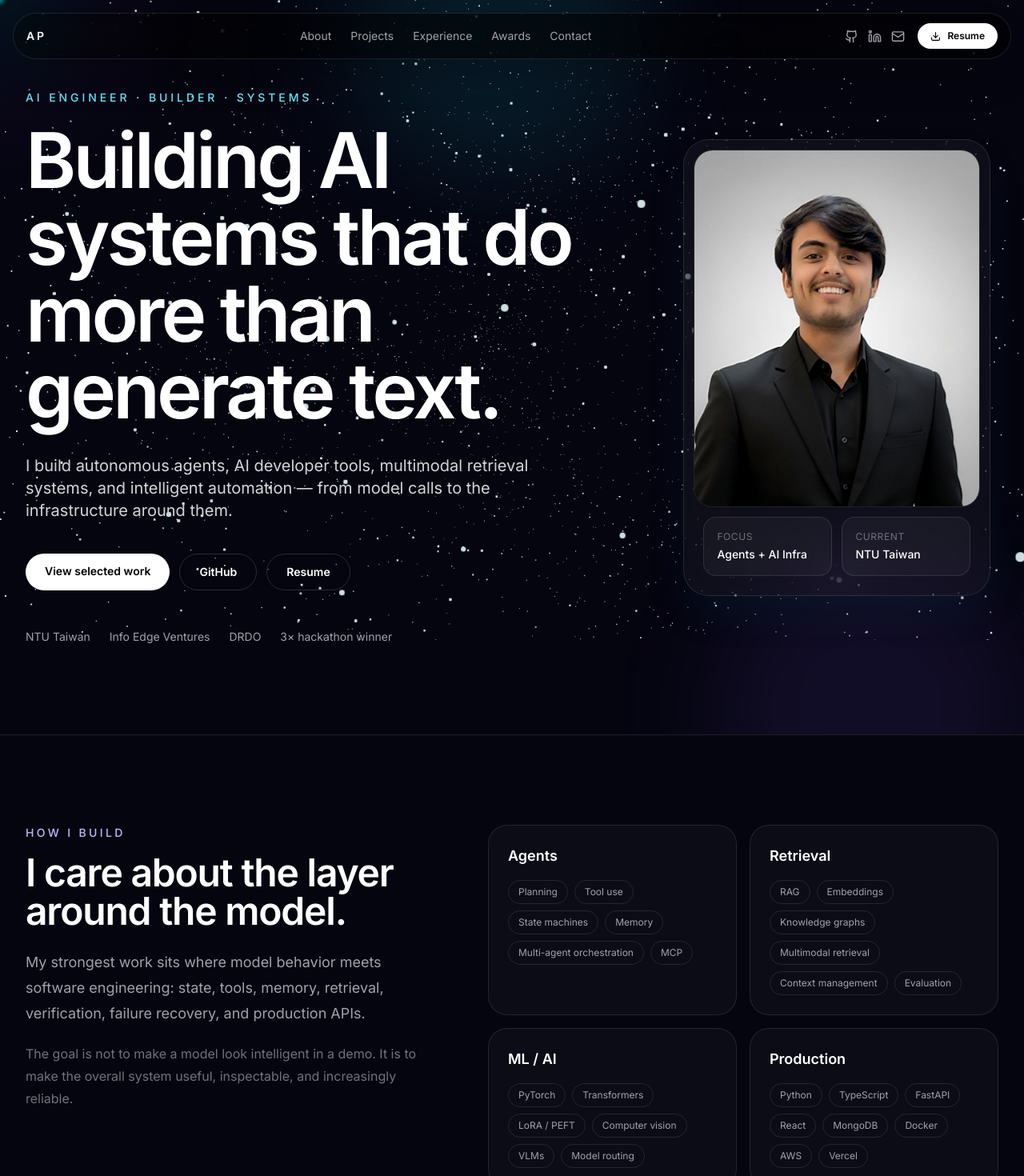
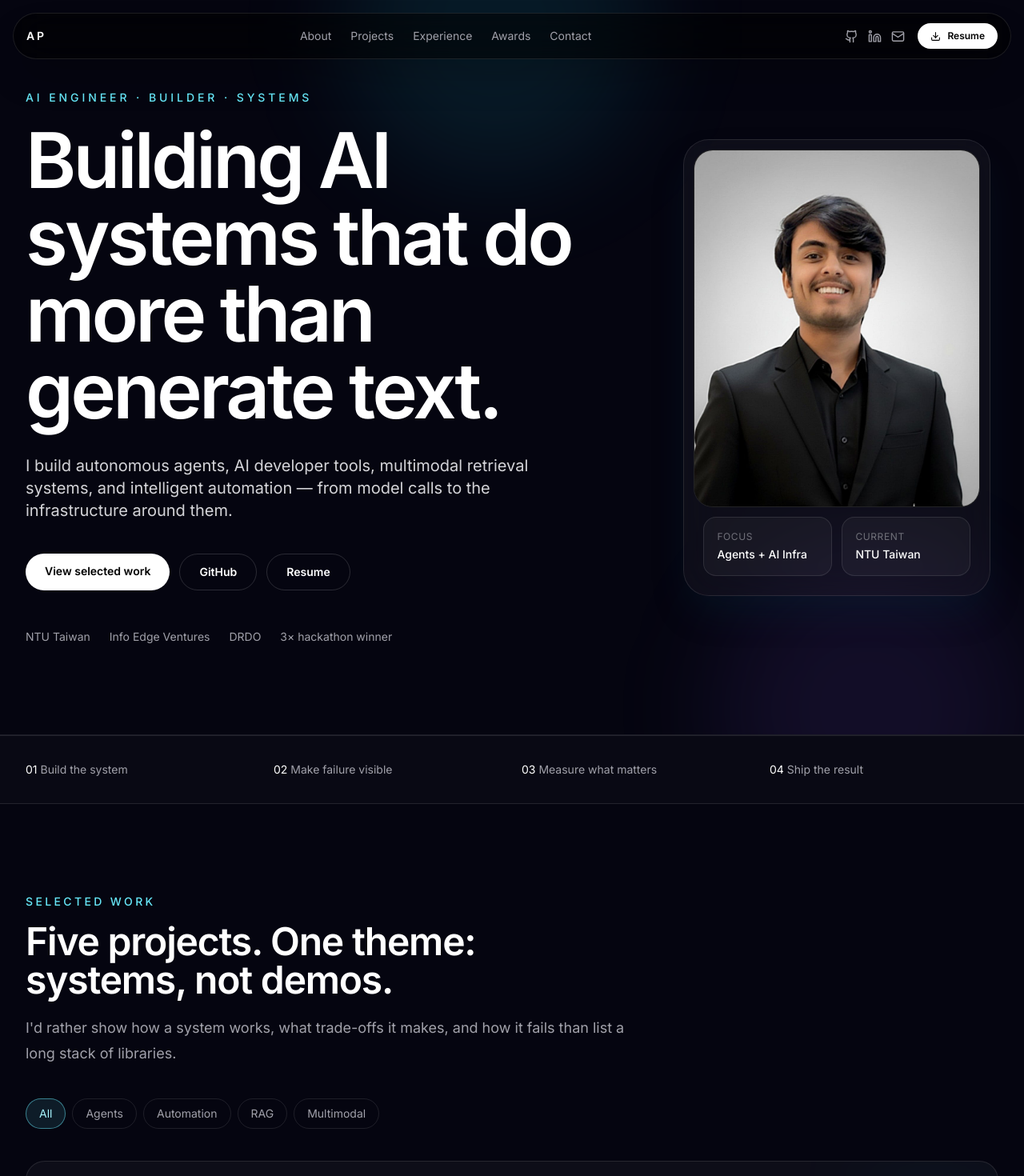
Before and after one commit to adityapurohit01/my_portfolio, a Next.js app: page / in a window 1280 px wide. Shown: the top 1470 px of the page at 80% size. Built offline with nearby package versions, Linux system fonts and the light colour scheme.

Commit message:
Portfolio rebuild: src/app/page.tsx

```diff
--- a/src/app/page.tsx
+++ b/src/app/page.tsx
@@ -1,35 +1,39 @@
+import Link from "next/link";
 import Navbar from "@/components/Navbar";
 import Hero from "@/components/Hero";
+import Projects from "@/components/Projects";
 import About from "@/components/About";
-import Projects from "@/components/Projects";
 import Awards from "@/components/Awards";
 import Contact from "@/components/Contact";
-import ThreeBackground from "@/components/ThreeBackground";
-import CursorGlow from "@/components/CursorGlow";
 
 export default function Home() {
   return (
-    <main className="relative min-h-screen">
-      <ThreeBackground />
-      <CursorGlow />
+    <main className="min-h-screen overflow-x-hidden">
       <Navbar />
       <Hero />
+      <section className="border-y border-white/10 bg-white/[0.015]">
+        <div className="mx-auto grid max-w-7xl gap-6 px-6 py-8 text-sm text-zinc-400 sm:grid-cols-4 lg:px-8">
+          <div><span className="text-white">01</span> Build the system</div>
+          <div><span className="text-white">02</span> Make failure visible</div>
+          <div><span className="text-white">03</span> Measure what matters</div>
+          <div><span className="text-white">04</span> Ship the result</div>
+        </div>
+      </section>
+      <Projects />
       <About />
-      <Projects />
       <Awards />
+      <section className="mx-auto max-w-7xl px-6 pb-28 lg:px-8">
+        <div className="grid gap-5 md:grid-cols-3">
+          <div className="rounded-3xl border border-white/10 bg-white/[0.03] p-7"><p className="text-xs uppercase tracking-[0.2em] text-zinc-500">Currently building</p><h3 className="mt-3 text-xl font-semibold text-white">Autonomous AI systems</h3><p className="mt-3 leading-7 text-zinc-400">Exploring agents that can plan, execute, verify, remember, and recover across long-running tasks.</p></div>
+          <div className="rounded-3xl border border-white/10 bg-white/[0.03] p-7"><p className="text-xs uppercase tracking-[0.2em] text-zinc-500">What I write about</p><h3 className="mt-3 text-xl font-semibold text-white">AI engineering</h3><p className="mt-3 leading-7 text-zinc-400">Agents, retrieval, evaluation, multimodal systems, and the engineering decisions around them.</p></div>
+          <div className="rounded-3xl border border-white/10 bg-white/[0.03] p-7"><p className="text-xs uppercase tracking-[0.2em] text-zinc-500">Open to</p><h3 className="mt-3 text-xl font-semibold text-white">Hard problems</h3><p className="mt-3 leading-7 text-zinc-400">AI engineering, research, early-stage startups, and developer tools.</p></div>
+        </div>
+      </section>
       <Contact />
-
-      {/* Footer */}
-      <footer className="py-12 border-t border-white/5 mt-20 flex justify-center text-center relative z-10">
-        <div className="glass-panel px-8 py-6 rounded-3xl relative overflow-hidden backdrop-blur-md bg-white/5 border-white/10 shadow-[0_8px_32px_0_rgba(0,0,0,0.3)]">
-          <p className="text-gray-300 text-sm">© 2026 Aditya Purohit. Built with Next.js, Tailwind, & Framer Motion.</p>
-          <div className="mt-4 flex flex-wrap justify-center gap-4 text-neon-cyan/80 text-xs font-medium">
-            <span>Liquid Glass UI</span>
-            <span>•</span>
-            <span>Claymorphism</span>
-            <span>•</span>
-            <span>WebGL</span>
-          </div>
+      <footer className="border-t border-white/10">
+        <div className="mx-auto flex max-w-7xl flex-col gap-3 px-6 py-8 text-sm text-zinc-500 sm:flex-row sm:items-center sm:justify-between lg:px-8">
+          <p>© 2026 Aditya Purohit</p>
+          <div className="flex gap-5"><Link href="#projects" className="hover:text-white">Projects</Link><Link href="#experience" className="hover:text-white">Experience</Link><Link href="#contact" className="hover:text-white">Contact</Link></div>
         </div>
       </footer>
     </main>
```
